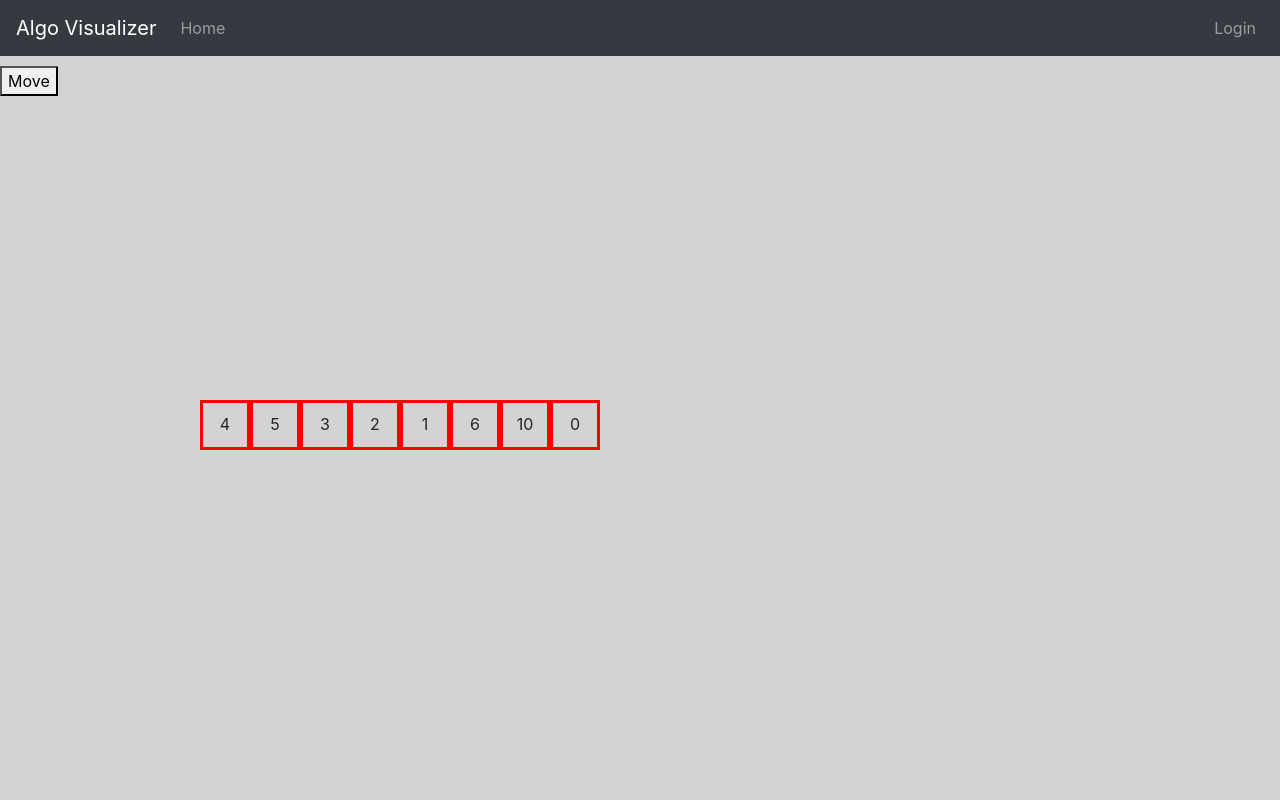
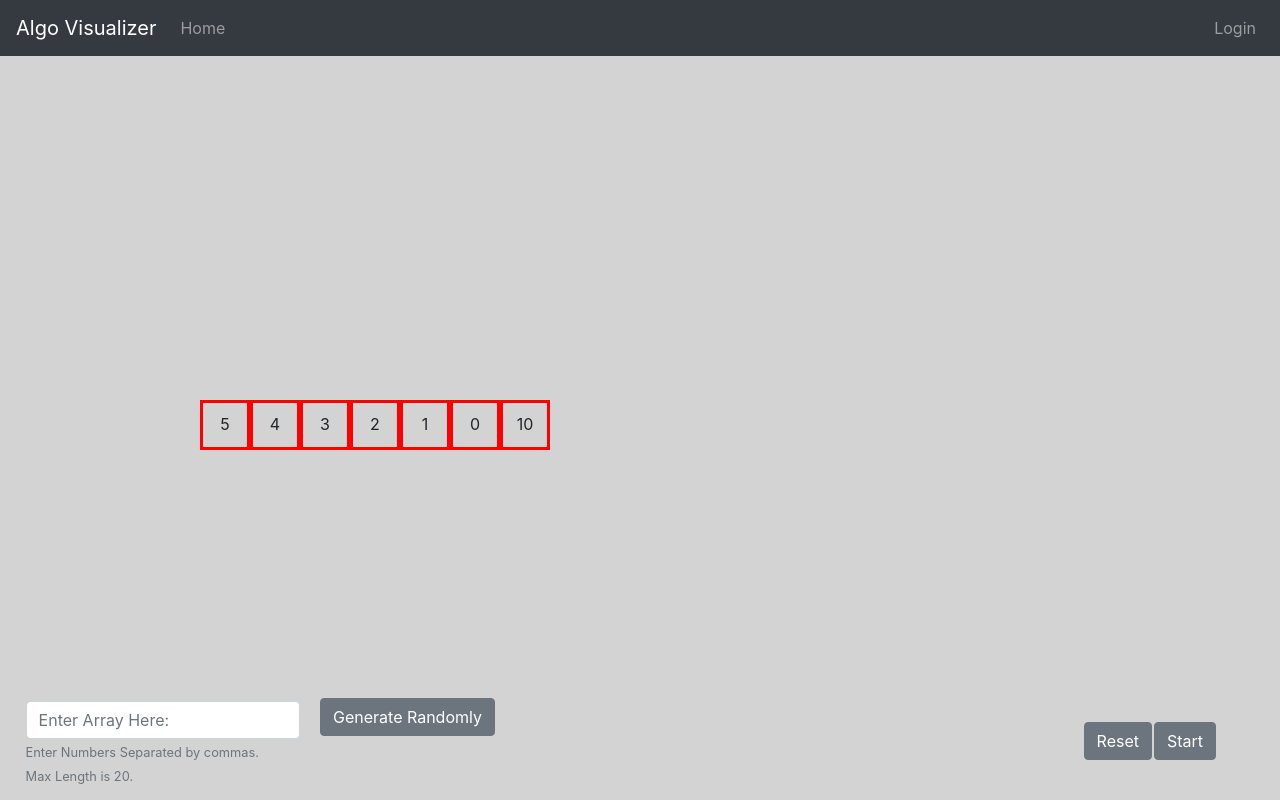
Before and after one commit to Hussnain47/AlgorithmVisualizer, a Django app: page /Insertion_sort/ in a window 1280 px wide. Run offline with Django 3.2, Linux system fonts and the light colour scheme; some libraries are stand-ins or nearby versions.

Commit message:
Added insertion Sort

```diff
--- a/AlgoVisualize/mainAlgo/static/mainAlgo/Insertion_Sort.css
+++ b/AlgoVisualize/mainAlgo/static/mainAlgo/Insertion_Sort.css
@@ -7,9 +7,25 @@
     left: 400px;
 }
 
+#btn{
+    position: absolute;
+    bottom: 5%;
+    right: 5%;
+}
+#input-container{
+    position: absolute;
+    bottom: 1.6%;
+    left: 2%;
+}
 
-.te {
-    color: red;
-    display: inline-block;
-    border: 3px solid red;
+#reset{
+    position: absolute;
+    bottom: 5%;
+    right: 10%;
 }
+
+#generate-random{
+    position: absolute;
+    bottom: 8%;
+    left: 25%;
+}
--- a/AlgoVisualize/mainAlgo/static/mainAlgo/Insertion_Sort.js
+++ b/AlgoVisualize/mainAlgo/static/mainAlgo/Insertion_Sort.js
@@ -1,20 +1,22 @@
-async function moverightorleft(x_axis, n,speed) {
+async function moverightorleft(x_axis, n,speed,color) {
   var x = $('#p'+n).text();
   console.log('moving '+n+' '+x_axis);
   $(document).ready(function () {
 
-    $("#test" + n).css("background-color", "red")
+    $("#test" + n).css("background-color", color)
+    $("#test" + n).css("border-color", color)
     .animate({ left: '+=' + x_axis + 'px' }, speed)
   });
 
 }
 
-async function movetoporbottum(y_axis,done,n,speed){
+async function movetoporbottum(y_axis,done,n,speed,color){
   var x = $('#p'+n).text();
   console.log('moving '+n+' '+y_axis);
   $(document).ready(function () {
 
-    $("#test" + n).css("background-color", "red")
+    $("#test" + n).css("background-color", color)
+    $("#test" + n).css("border-color", color)
     .animate({ top: '+=' + y_axis + 'px'}, speed)
   });
   if (done) {
@@ -26,6 +28,7 @@ async function movetoporbottum(y_axis,done,n,speed){
     $(document).ready(function () {
 
       $("#test" + n).css("background-color", "lightgray")
+      $("#test" + n).css("border-color", "red")
     });
   }
 }
@@ -37,43 +40,46 @@ async function insertionsort(A,speed) {
   for (i = 0; i < len; i++) {
     key = A[i];
     j = i - 1;
-    movetoporbottum(50,false,i,speed);
+    movetoporbottum(50,false,key,speed,"blue");
     while (j >= 0 && key < A[j]) {
 
-      A[j + 1] = A[j];
+
       await new Promise((resolve) =>
         setTimeout(() => {
           resolve();
         }, speed*3)
       );
-      moverightorleft(-50,i,speed);
+      moverightorleft(-50,key,speed,"blue");
       await new Promise((resolve) =>
         setTimeout(() => {
           resolve();
         }, speed*3)
       );
-      movetoporbottum(-50,false,j,speed);
+      movetoporbottum(-50,false,A[j],speed,"red");
       await new Promise((resolve) =>
         setTimeout(() => {
           resolve();
         }, speed*3)
       );
-      moverightorleft(50,j,speed);
+      moverightorleft(50,A[j],speed,"red");
       await new Promise((resolve) =>
         setTimeout(() => {
           resolve();
         }, speed*3)
       );
-      movetoporbottum(50,true,j,speed);
+      movetoporbottum(50,true,A[j],speed,"red");
       console.log(i);
+      A[j + 1] = A[j];
       j--;
+
     }
     await new Promise((resolve) =>
         setTimeout(() => {
           resolve();
         }, speed*3)
       );
-      movetoporbottum(-50,true,i,speed);
+      movetoporbottum(-50,true,key,speed,"blue");
+
     A[j + 1] = key;
 
   }
@@ -82,12 +88,12 @@ async function insertionsort(A,speed) {
 function makeboxes(A) {
   let n = A.length;
   for (let i = 0; i < n; i++) {
-    let a = '<div id = "test' + i + '" class = "test">' +
+    let a = '<div id = "test' + A[i] + '" class = "test">' +
       '<p id = "p' + i + '" style="text-align: center;margin: 9px 0px;">'+A[i]+'</p>'
     '</div>';
     $('#btn').after(a);
     let xaxis = 50 * i;
-    $("#test" + i).css("left", 200+ xaxis + "px")
+    $("#test" + A[i]).css("left", 200+ xaxis + "px")
   }
 }
 function resetposition(n){
@@ -99,9 +105,8 @@ function resetposition(n){
 function start(A) {
 
   insertionsort(A,100);
-  console.log($("#test1").test);
 }
-let A = [4,5,3,2,1,6,10,0];
+let A = [5,4,3,2,1,0,10];
 let n = A.length;
 makeboxes(A,n);
 $(document).ready(function(){
--- a/AlgoVisualize/mainAlgo/templates/mainAlgo/Insertion_Sort.htm
+++ b/AlgoVisualize/mainAlgo/templates/mainAlgo/Insertion_Sort.htm
@@ -5,7 +5,17 @@
 
 
 <div>
-    <button id='btn' style="margin-top: 10px;"> Move</button>
+    <div id = "input-container">
+        <div class = "form-outline">
+            <input id = "list" type="text" class="form-control" placeholder="Enter Array Here:">
+        </div>
+        <small class = "text-muted">Enter Numbers Separated by commas.<br>Max Length is 20.</small>
+    </div>
+    <button id='generate-random' class = "btn btn-secondary" >Generate Randomly</button>
+
+
+    <button id='btn' class = "btn btn-secondary" > Start</button>
+    <button id='reset' class = "btn btn-secondary"> Reset</button>
     <script src="{% static 'mainAlgo/Insertion_Sort.js' %}">
     </script>
 </div>
--- a/AlgoVisualize/mainAlgo/templates/mainAlgo/base.htm
+++ b/AlgoVisualize/mainAlgo/templates/mainAlgo/base.htm
@@ -33,7 +33,7 @@
             <li class="nav-item"><a class="nav-link" href="{%  url 'profile' %}">Profile</a></li>
             <li class="nav-item"><a class="nav-link " href="{% url 'logout' %}">Logout</a></li>
             {% else %}
-            <li class="nav-item"><a class="nav-link" href="login/">Login</a></li>
+            <li class="nav-item"><a class="nav-link" href="{% url 'login' %}">Login</a></li>
             {% endif %}
         </div>
     </nav>
```
Also changed, not shown: .gitignore.txt (added).
